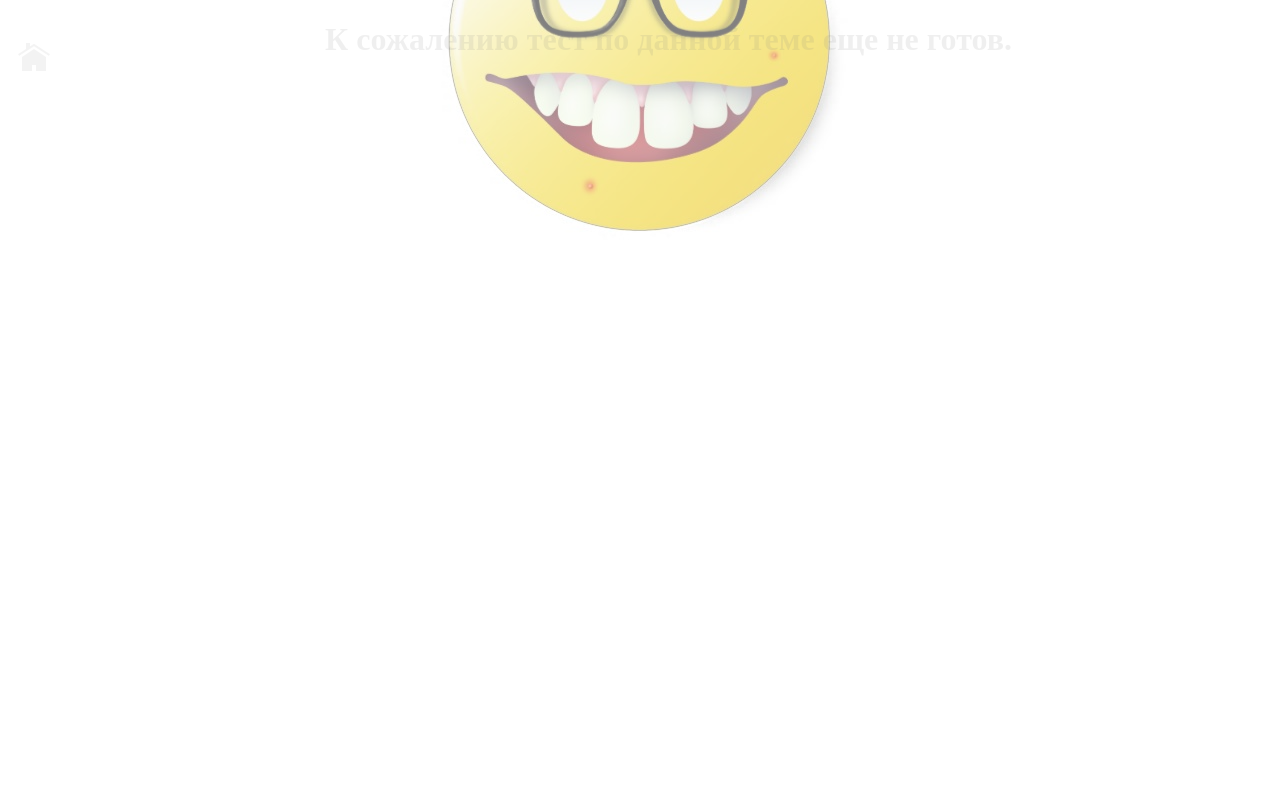
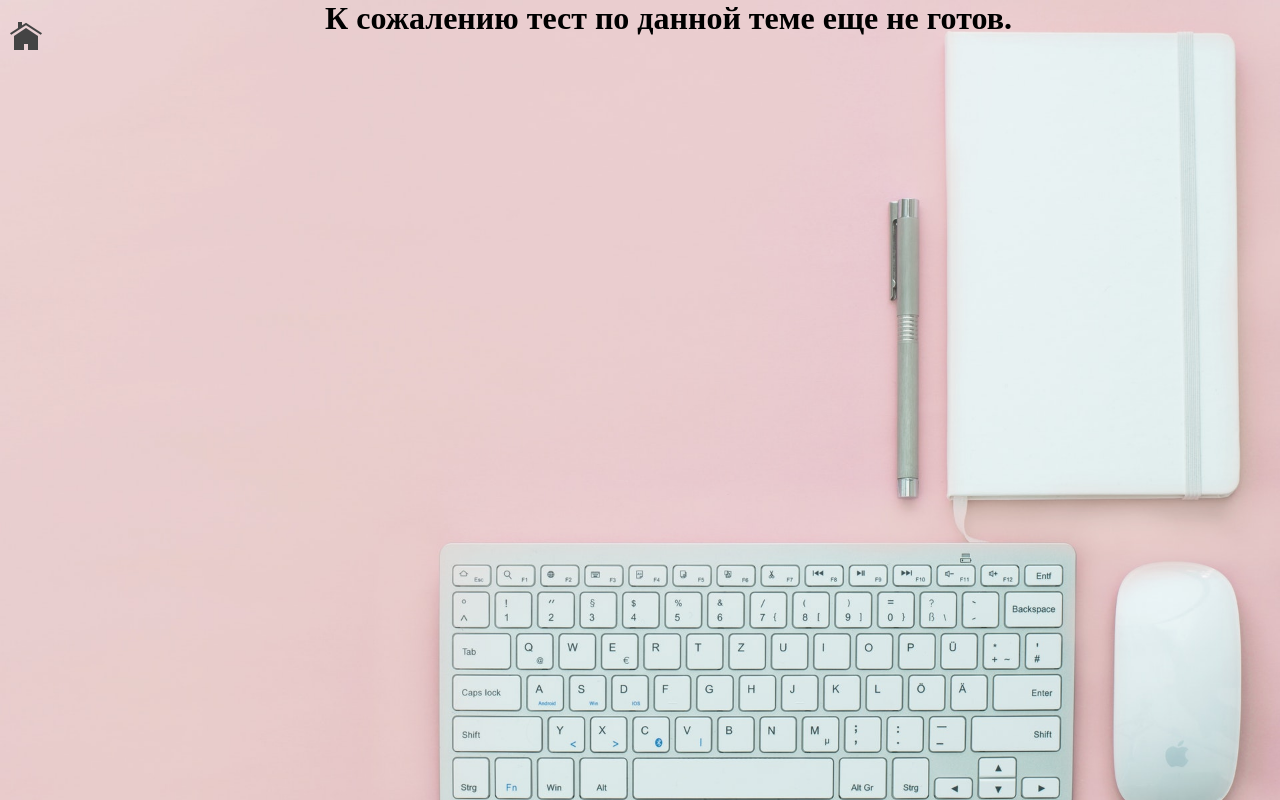
Before and after one commit to rustamSurmashev/CYKA, a website: page src/empty.html in a window 1280 px wide. Drawn offline with Linux system fonts and the light colour scheme.

Commit message:
code cleaned

```diff
--- a/src/css/background.css
+++ b/src/css/background.css
@@ -1,4 +1,6 @@
 html, body {
     margin: 0;
     background-image: url("../img/home-background.jpg");
+    background-size: cover;
+    background-repeat: no-repeat;
 }
--- a/src/css/empty.css
+++ b/src/css/empty.css
@@ -1,6 +1,10 @@
 * {
-    background: url("../img/nerd.jpg");
+    margin: 0;
+    background-image:
+            url("../img/home-background.jpg");
+            url("../img/empty.png");
     background-repeat: no-repeat;
-    background-position: center center;
-    opacity: 50%;
+    background-position: center top;
+    background-size: cover;
+
 }
--- a/src/css/home.css
+++ b/src/css/home.css
@@ -1,12 +1,13 @@
 html, body {
-      background-image: url("../img/home-background.jpg");
+    background-image: url("../img/home-background.jpg");
+    background-repeat: no-repeat;
+    background-size: cover;
 }
 .panel {
     overflow: hidden;
     background-color: #2F4F4F;
     height: 60px;
 }
-
 #logotype {
     color: white;
     position: absolute;
@@ -15,9 +16,7 @@ html, body {
     font-size: 25px;
     margin-top: 15px;
 }
-
 .panel .app-button {
-    /*background: url('../img/dollar.svg');*/
     position: relative;
     display: inline-block;
     font-family: Arial,Helvetica,FreeSans,"Liberation Sans","Nimbus Sans L",sans-serif;
@@ -31,55 +30,36 @@ html, body {
     outline: none;
     border: none;
     border-radius: 3px;
-    /*background: #0c9c0d linear-gradient(#82d18d, #0c9c0d);*/
     background: #16a085;
-    /*box-shadow: inset #72de26 0 -1px 1px, inset 0 1px 1px #98ff98, #3caa3c 0 0 0 1px, rgba(0,0,0,.3) 0 2px 5px;*/
     margin-top: 13px;
     left: 80%;
-    /*-webkit-animation: pulsate 1.2s linear infinite;*/
 }
-
 .panel #donateButton {
     animation: pulsate 1.2s linear infinite;
     margin-left: 10px;
 }
-
 .panel .app-button:hover {
     -webkit-animation-play-state: paused;
     animation-play-state: paused;
     cursor: pointer;
 }
-
 .panel .app-button:active {
     top: 1px;
     color: #fff;
     text-shadow: 0 -1px rgba(0,0,0,.3), 0 0 5px #ffd, 0 0 8px #fff;
     box-shadow: 0 -1px 3px rgba(0,0,0,.3), 0 1px 1px #fff, inset 0 1px 2px rgba(0,0,0,.8), inset 0 -1px 0 rgba(0,0,0,.05);
 }
-
 @-webkit-keyframes pulsate {
     50% {color: #fff; text-shadow: 0 -1px rgba(0,0,0,.3), 0 0 5px #ffd, 0 0 8px #fff;}
 }
 @keyframes pulsate {
     50% {color: #fff; text-shadow: 0 -1px rgba(0,0,0,.3), 0 0 5px #ffd, 0 0 8px #fff;}
 }
-
 .content {
     text-align: center;
 }
-
 .content-inside {
     font-weight: 700;
     font-size: 21px;
     margin-top: 115px;
 }
-
-
-/*.footer {*/
-    /*position: fixed; !* Фиксированное положение *!*/
-    /*left: 0; bottom: 0; !* Левый нижний угол *!*/
-    /*padding: 10px; !* Поля вокруг текста *!*/
-    /*background: #39b54a; !* Цвет фона *!*/
-    /*color: #fff; !* Цвет текста *!*/
-    /*width: 100%; !* Ширина слоя *!*/
-/*}*/
```
Also changed, not shown: src/css/menu.css (+0 -147 lines), src/donat.html (+1 -1 lines), src/empty.html (+1 -0 lines), src/oilTest.html (+1 -1 lines), src/img/empty.png (added), src/img/nerd.jpg (deleted).
